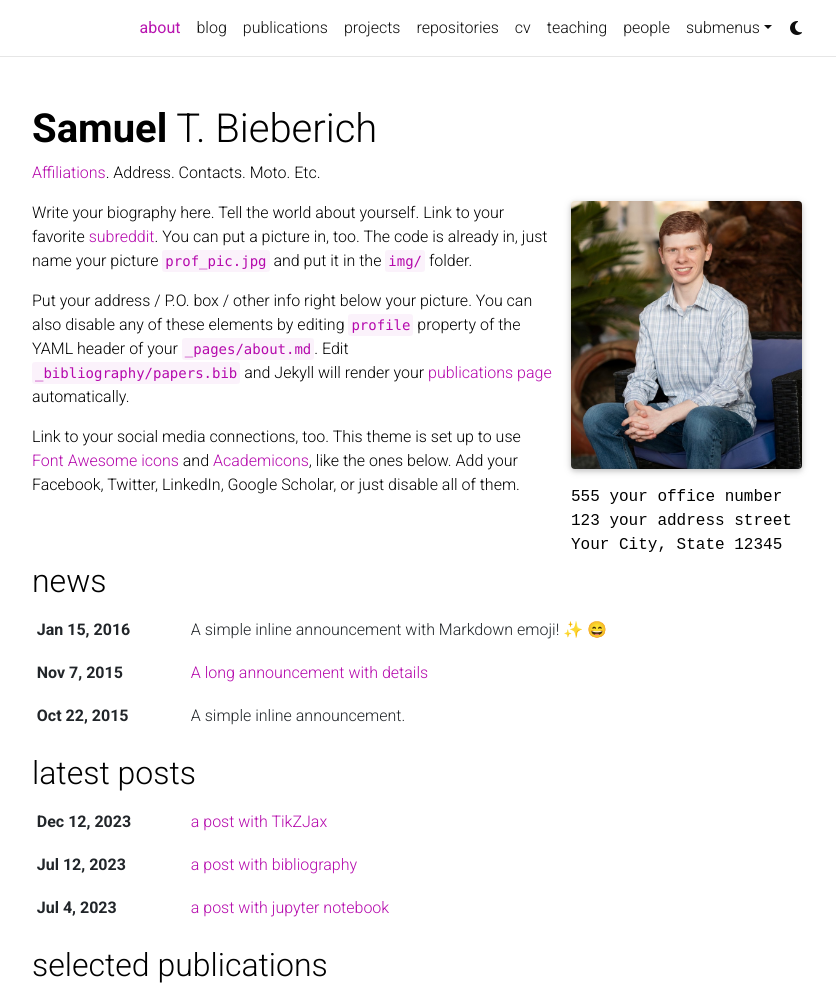
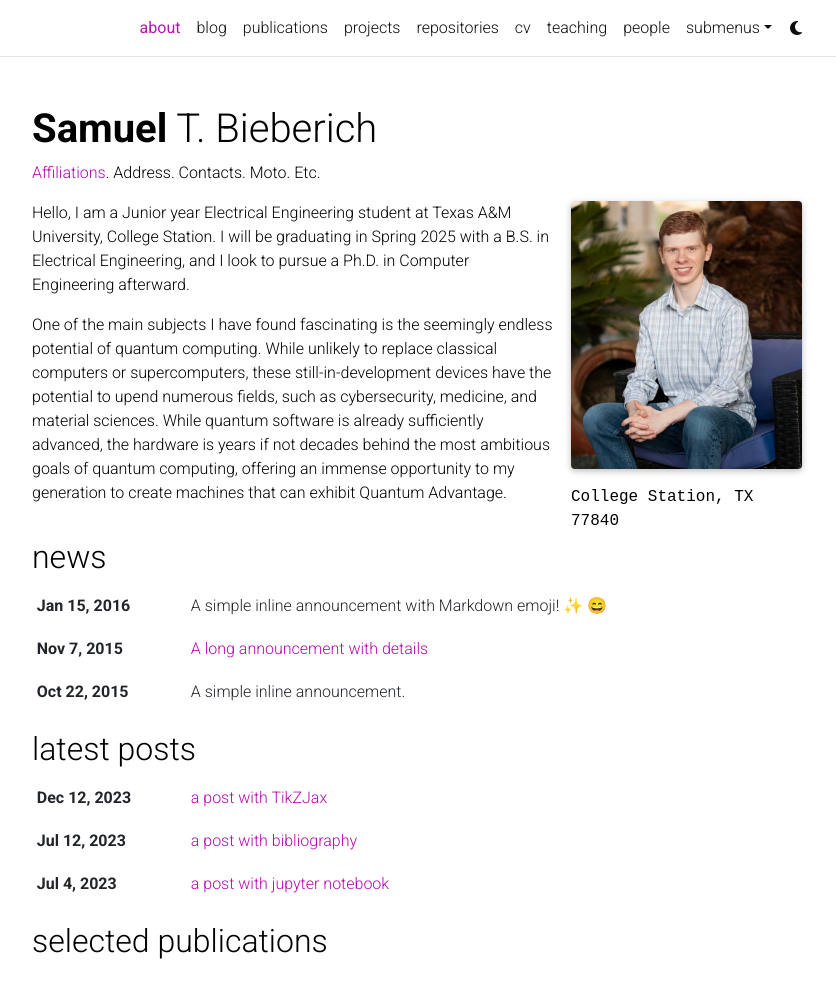
Before and after one commit to Sam-Bieberich/Sam-Bieberich.github.io, a Jekyll site: the page built from _pages/about.md, in a window 1280 px wide and 1301 px high, cut to the strip 0-988 px from the top of the window. Shown: the whole strip, without its empty margins (223-1059 px from the left). Built offline with Jekyll 4.4.1, drawn with Linux system fonts in a browser that asks for light colours; full-size pictures stand in for the smaller copies a plugin makes; emoji names are drawn with the system emoji font; some web fonts are replaced; comment, search, counter and statistics services are not loaded; a style sheet for code colours, icons or effects is not loaded.

Commit message:
Update about.md

```diff
--- a/_pages/about.md
+++ b/_pages/about.md
@@ -9,9 +9,7 @@
   image: prof_pic.jpg
   image_circular: false # crops the image to make it circular
   more_info: >
-    <p>555 your office number</p>
-    <p>123 your address street</p>
-    <p>Your City, State 12345</p>
+    <p>College Station, TX 77840</p>
 
 news: true  # includes a list of news items
 latest_posts: true  # includes a list of the newest posts
@@ -19,8 +17,6 @@
 social: true  # includes social icons at the bottom of the page
 ---
 
-Write your biography here. Tell the world about yourself. Link to your favorite [subreddit](http://reddit.com). You can put a picture in, too. The code is already in, just name your picture `prof_pic.jpg` and put it in the `img/` folder.
+Hello, I am a Junior year Electrical Engineering student at Texas A&M University, College Station. I will be graduating in Spring 2025 with a B.S. in Electrical Engineering, and I look to pursue a Ph.D. in Computer Engineering afterward.
 
-Put your address / P.O. box / other info right below your picture. You can also disable any of these elements by editing `profile` property of the YAML header of your `_pages/about.md`. Edit `_bibliography/papers.bib` and Jekyll will render your [publications page](/al-folio/publications/) automatically.
-
-Link to your social media connections, too. This theme is set up to use [Font Awesome icons](https://fontawesome.com/) and [Academicons](https://jpswalsh.github.io/academicons/), like the ones below. Add your Facebook, Twitter, LinkedIn, Google Scholar, or just disable all of them.
+One of the main subjects I have found fascinating is the seemingly endless potential of quantum computing. While unlikely to replace classical computers or supercomputers, these still-in-development devices have the potential to upend numerous fields, such as cybersecurity, medicine, and material sciences. While quantum software is already sufficiently advanced, the hardware is years if not decades behind the most ambitious goals of quantum computing, offering an immense opportunity to my generation to create machines that can exhibit Quantum Advantage.
```
